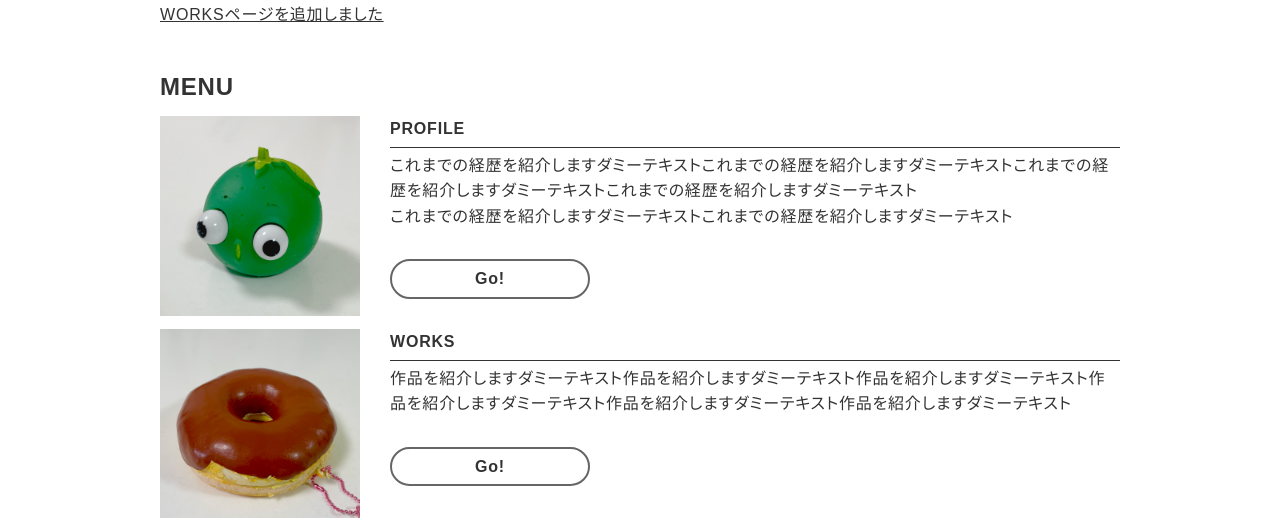
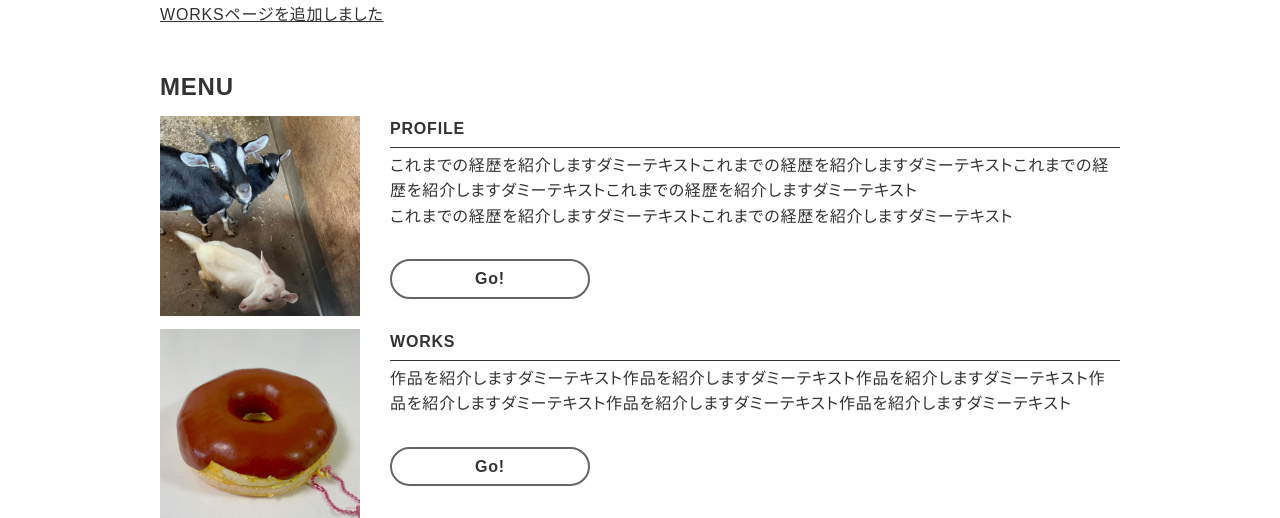
Before and after one commit to KUAD-XtechDesign/website2022-urr43, a plain HTML site: page index.html in a window 1280 px wide. Shown: the part 582-1100 px from the top of the page. Drawn offline with nearby package versions, Linux system fonts and the light colour scheme.

Commit message:
画像追加

```diff
--- a/index.html
+++ b/index.html
@@ -48,7 +48,7 @@
         <div class="link_menu">
           <div class="each_link">
             <div class="link_pic">
-              <img src="./images/toy01.jpg" />
+              <img src="./images/IMG_7786.JPG" />
             </div>
             <div class="link_txt">
               <p class="link_title">PROFILE</p>
```
Also changed, not shown: slide.html (+1 -1 lines), images/IMG_7786.JPG (added), images/IMG_7787.JPG (added).
